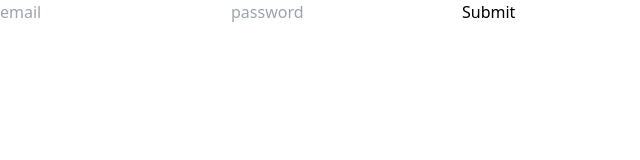
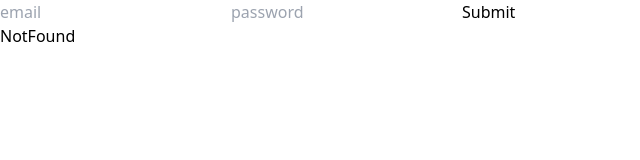
Before and after one commit to rctn04-team01-fp2/fp02-ecommerce, a React (Create React App) app: page /cart in a window 1280 px wide. Shown: the top 160 px of the page, without its empty margins (0-640 px from the left). Built offline with nearby package versions, Linux system fonts and the light colour scheme.

Commit message:
feat: private routes, add pages

```diff
--- a/src/App.tsx
+++ b/src/App.tsx
@@ -1,10 +1,12 @@
 import * as React from 'react';
 import LoginPage from './pages/login';
+import { GlobalRoutes } from './routes';
 
 function App() {
   return (
     <div className="App">
       <LoginPage />
+      <GlobalRoutes />
     </div>
   );
 }
--- /dev/null
+++ b/src/pages/cart.tsx
@@ -0,0 +1,5 @@
+import React from 'react';
+
+export const Cart = () => {
+  return <div>Cart</div>;
+};
--- /dev/null
+++ b/src/pages/not-found.tsx
@@ -0,0 +1,5 @@
+import * as React from 'react';
+
+export const NotFound = () => {
+  return <div>NotFound</div>;
+};
--- /dev/null
+++ b/src/pages/product.tsx
@@ -0,0 +1,5 @@
+import React from 'react';
+
+export const ProductPage = () => {
+  return <div>ProductPage</div>;
+};
--- /dev/null
+++ b/src/pages/products.tsx
@@ -0,0 +1,7 @@
+import React from 'react';
+
+const ProductsPage = () => {
+  return <div>ProductsPage</div>;
+};
+
+export default ProductsPage;
--- /dev/null
+++ b/src/routes/index.tsx
@@ -0,0 +1,25 @@
+import * as React from 'react';
+import { Route, Routes } from 'react-router-dom';
+import HomePage from '../pages';
+import { Cart } from '../pages/cart';
+import LoginPage from '../pages/login';
+import { NotFound } from '../pages/not-found';
+import { ProductPage } from '../pages/product';
+import ProductsPage from '../pages/products';
+import { PrivateRoutes } from './private-routes';
+
+export const GlobalRoutes = () => {
+  return (
+    <Routes>
+      <Route path="*" element={<NotFound />} />
+      <Route path="/" element={<HomePage />} />
+      <Route path="/login" element={<LoginPage />} />
+      <Route element={<PrivateRoutes />}>
+        <Route path="/products" element={<ProductsPage />}>
+          <Route path=":productId" element={<ProductPage />} />
+        </Route>
+        <Route path="/cart" element={<Cart />} />
+      </Route>
+    </Routes>
+  );
+};
--- /dev/null
+++ b/src/routes/private-routes.tsx
@@ -0,0 +1,10 @@
+import * as React from 'react';
+import { Outlet } from 'react-router-dom';
+import { NotFound } from '../pages/not-found';
+import { userData } from '../utils/account-data';
+
+export const PrivateRoutes = () => {
+  const token = localStorage.getItem('login-token');
+  const isAuth = userData.filter((user) => user.token === token);
+  return isAuth.length ? <Outlet /> : <NotFound />;
+};
```
